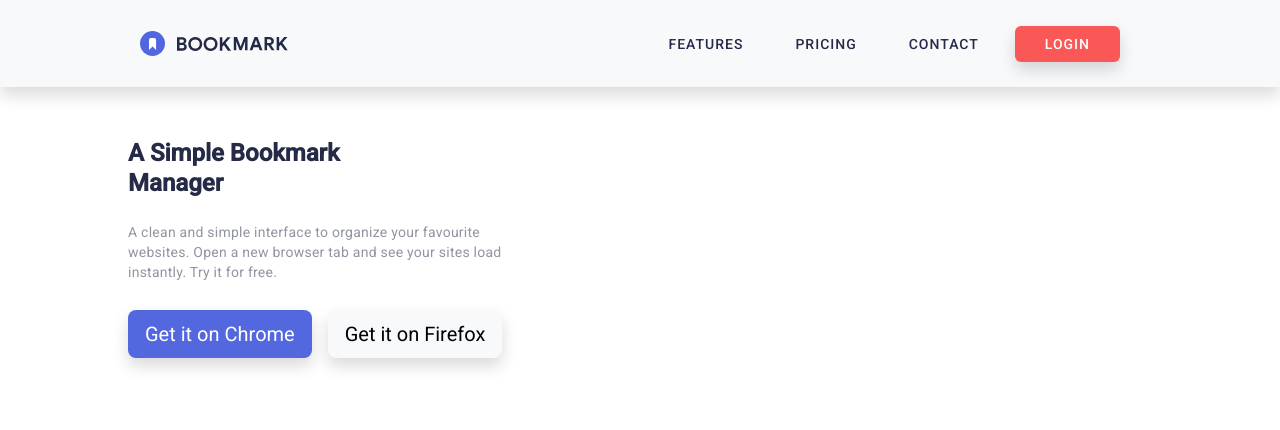
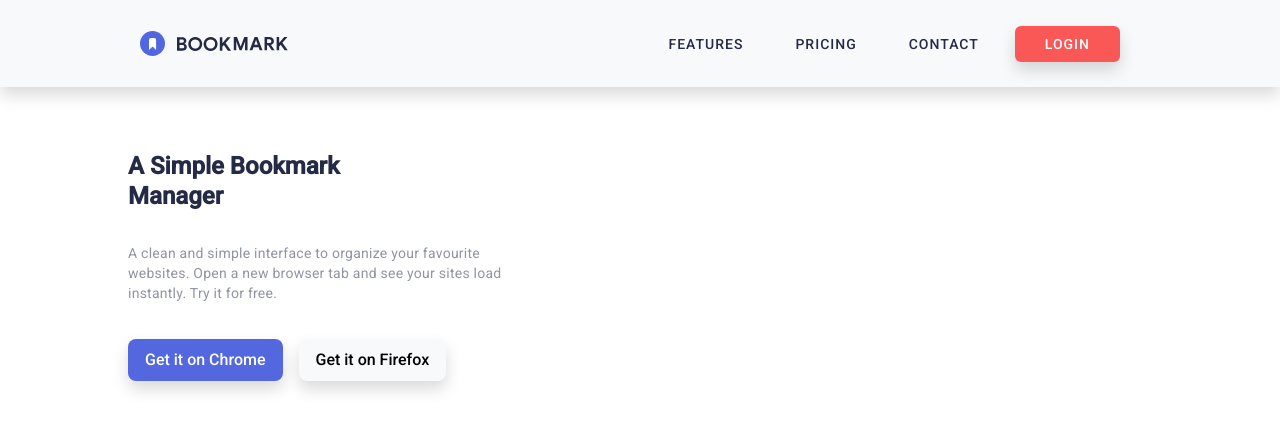
Before and after one commit to george-asiedu/Bookmark-Landing-Page, an Angular app in the folder bookmark-app/: page / in a window 1280 px wide. Shown: the top 430 px of the page. Built offline with nearby package versions, Linux system fonts and the light colour scheme.

Commit message:
update on home component text content

```diff
--- a/bookmark-app/src/app/home/home.component.css
+++ b/bookmark-app/src/app/home/home.component.css
@@ -6,15 +6,23 @@ p {
     color: hsl(229, 8%, 60%);
 }
 
+.btn:hover {
+    border: 2px solid hsl(229, 31%, 21%);
+    background: #fff;
+    color: hsl(229, 31%, 21%);
+}
+
 .btn-blue {
     background: hsl(231, 69%, 60%);
     color: white;
 }
 
-.btn-gray {
-    background: hsl(229, 8%, 60%);
+.btn-blue:hover {
+    border: 2px solid hsl(231, 69%, 60%);
+    background: #fff;
+    color: hsl(231, 69%, 60%);
 }
 
 .home {
-    padding: 4% 10%;
+    padding: 5% 10%;
 }
--- a/bookmark-app/src/app/home/home.component.html
+++ b/bookmark-app/src/app/home/home.component.html
@@ -1,5 +1,5 @@
 <div class="w-100 d-flex gap-5 home">
-    <div class="d-flex flex-column gap-3 w-50 ">
+    <div class="d-flex flex-column gap-4 w-50 ">
         <h1 class="lh-sm fw-bold mb-2 ">
             A Simple Bookmark <br> Manager
         </h1>
@@ -9,8 +9,8 @@
             instantly. Try it for free.
         </p>
         <div class="d-flex gap-3 align-content-center">
-            <button type="button" class="btn btn-lg btn-blue shadow ">Get it on Chrome</button>
-            <button type="button" class="btn btn-lg btn-light shadow  ">Get it on Firefox</button>
+            <button type="button" class="btn btn-lg btn-blue shadow fs-6 fw-medium">Get it on Chrome</button>
+            <button type="button" class="btn btn-lg btn-light shadow fs-6 fw-medium">Get it on Firefox</button>
         </div>
     </div>
 
--- a/bookmark-app/src/app/home/home.component.ts
+++ b/bookmark-app/src/app/home/home.component.ts
@@ -1,10 +1,9 @@
 import { Component } from '@angular/core';
-import { MatButtonModule } from '@angular/material/button';
 
 @Component({
   selector: 'app-home',
   standalone: true,
-  imports: [MatButtonModule],
+  imports: [],
   templateUrl: './home.component.html',
   styleUrl: './home.component.css'
 })
```
